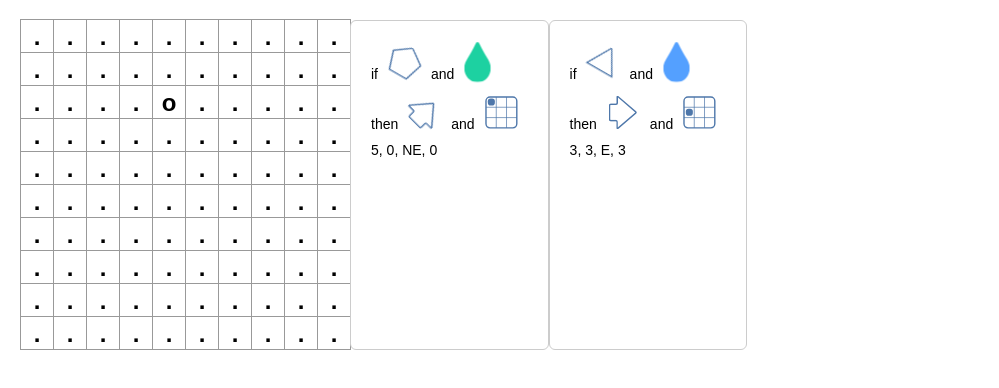
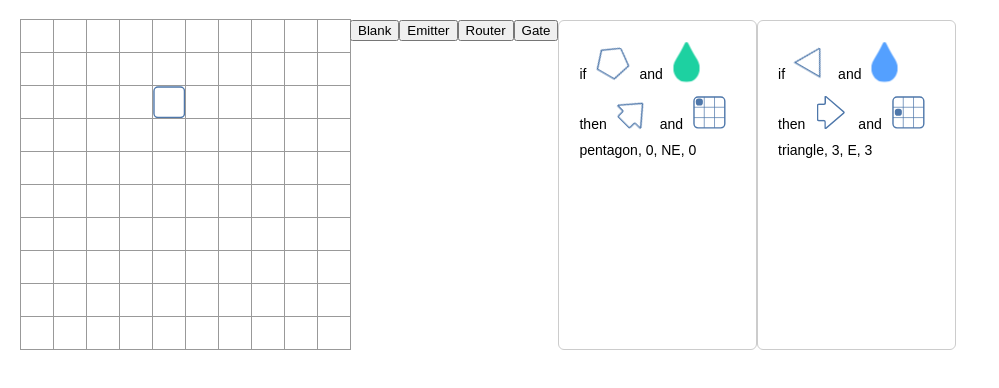
Before and after one commit to mikegreer/little-logic-react, a React (Create React App) app: page / in a window 1280 px wide. Shown: the top 388 px of the page, without its empty margins (0-999 px from the left). Built offline with nearby package versions, Linux system fonts and the light colour scheme.

Commit message:
toolbox ot select cell type to paint

```diff
--- a/src/index.js
+++ b/src/index.js
@@ -12,6 +12,7 @@ class RuleEditor extends React.Component {
         super(props);
         this.state = {
             points: this.props.points || 3,
+            pointsLabel: this.shapeToString(parseInt(this.props.points)),
             color: this.props.color || 0,
             direction: this.props.direction || 90,
             directionLabel: this.angleToCompass(this.props.direction),
@@ -19,6 +20,22 @@ class RuleEditor extends React.Component {
             audioSample: this.props.audioSample || 0,
             colorList: ['#1dd1a1','#ee5253', '#feca57', '#54a0ff'],
         };
+    }
+
+    shapeToString = (points) => {
+        let shapeLabel;
+        if(points === 3){
+            shapeLabel = "triangle";
+        }else if(points === 4){
+            shapeLabel = "square";
+        }else if(points === 5){
+            shapeLabel = "pentagon";
+        }else if(points === 6){
+            shapeLabel = "hexagon";
+        }else if(points === 7){
+            shapeLabel = "heptagon";
+        }
+        return shapeLabel;
     }
 
     angleToCompass = (angle) => {
@@ -87,7 +104,7 @@ class RuleEditor extends React.Component {
                     onClick = {() => this.samplePickerClick()}
                 ></SamplePicker>
                 <RuleOutput
-                    points={this.state.points}
+                    points={this.state.pointsLabel}
                     color={this.state.color}
                     direction={this.state.directionLabel}
                     audioSample={this.state.audioSample}
@@ -158,7 +175,6 @@ class SamplePicker extends React.Component {
 
     render() {
         let positions = this.samplePosition(this.props.audioSample);
-        console.log(positions);
         return (
             <svg className="drum" onClick={() => this.props.onClick()} version="1.1" id="Layer_1" xmlns="http://www.w3.org/2000/svg" x="0px" y="0px" viewBox="0 0 46.9 46.9">
                 <g>
@@ -211,8 +227,16 @@ class PolyPicker extends React.Component {
 class Square extends React.Component {
     render() {
         return (
-        <button className="square" onClick={(x, y) => this.props.onClick(this.props.col, this.props.row)}>
-            .
+        <button
+            className="square"
+            onClick={(x, y) => this.props.onClick(this.props.col, this.props.row)}
+        >
+            {
+              this.props.cellType === 1 ? <Emitter></Emitter> : null
+            }
+            {
+              this.props.cellType === 2 ? <Router></Router> : null
+            }
         </button>
         );
     }
@@ -221,9 +245,25 @@ class Square extends React.Component {
 class Emitter extends React.Component {
     render() {
         return (
-        <button className="square">
-            o
-        </button>
+            <svg version="1.1" id="Layer_1" xmlns="http://www.w3.org/2000/svg" x="0px" y="0px" viewBox="0 0 46 46">
+                <g>
+                    <path className="st0" d="M45.2,39.6c0,3.1-2.6,5.7-5.7,5.7H7.1c-3.1,0-5.7-2.6-5.7-5.7V7.1c0-3.1,2.6-5.7,5.7-5.7h32.4
+                        c3.1,0,5.7,2.6,5.7,5.7V39.6z"/>
+                </g>
+            </svg>
+        );
+    }
+}
+
+class Router extends React.Component {
+    render() {
+        return (
+            <svg version="1.1" id="Layer_1" xmlns="http://www.w3.org/2000/svg" x="10px" y="10px" viewBox="-10 -10 66 66">
+                <g>
+                    <path className="st0" d="M45.2,39.6c0,3.1-2.6,5.7-5.7,5.7H7.1c-3.1,0-5.7-2.6-5.7-5.7V7.1c0-3.1,2.6-5.7,5.7-5.7h32.4
+                        c3.1,0,5.7,2.6,5.7,5.7V39.6z"/>
+                </g>
+            </svg>
         );
     }
 }
@@ -233,12 +273,18 @@ class LogicRow extends React.Component {
         const cells = [];
         this.props.data.forEach((cell, index) => {
             //empty cell
-            if(cell === 0){
-                cells.push(<Square key={index} row={index} col={this.props.rowIndex} type={cell} onClick={(x, y) => this.props.onClick(x, y)}></Square>);
-            }
-            if(cell === 1){
-                cells.push(<Emitter key={index} type={cell}></Emitter>);
-            }
+            // if(cell === 0){
+            cells.push(<Square
+                key={index}
+                row={index}
+                col={this.props.rowIndex}
+                cellType={cell}
+                onClick={(x, y) => this.props.onClick(x, y)}
+            ></Square>);
+            // }
+            // if(cell === 1){
+                // cells.push(<Emitter key={index} type={cell}></Emitter>);
+            // }
         });
         return(
             <div>{cells}</div>
@@ -257,72 +303,70 @@ class LogicGrid extends React.Component {
         );
     }
 }
-//   class Board extends React.Component {
-//     constructor(props) {
-//         super(props);
-//         this.state = {
-//           squares: [
-//             2,2,2,
-//             1,1,1,
-//             2,2,2
-//           ],
-//         };
-//     }
 
-//     renderSquare(i) {
-//       return (
-//         <Square
-//             value={this.state.squares[i]}
-//         />
-//       )
-//     }
+class PaintBoxButton extends React.Component {
+    render () {
+        return (
+            <button onClick={() => this.props.onClick()}>
+                {this.props.label}
+            </button>
+        );
+    }
+}
+class PaintBox extends React.Component {
+    render() {
+        const buttons = [];
+        this.props.cellTypes.forEach((type, index) => {
+            buttons.push(
+                <PaintBoxButton
+                    key = {type.label}
+                    label={type.label}
+                    onClick={()=>this.props.onClick(type.id)}
+                ></PaintBoxButton>
+            );
+        });
+        return(
+            <div>{buttons}</div>
+        );
+    }
+}
 
-//     render() {
-//       return (
-//         <div>
-//           <div className="board-row">
-//             {this.renderSquare(0)}
-//             {this.renderSquare(1)}
-//             {this.renderSquare(2)}
-//           </div>
-//           <div className="board-row">
-//             {this.renderSquare(3)}
-//             {this.renderSquare(4)}
-//             {this.renderSquare(5)}
-//           </div>
-//           <div className="board-row">
-//             {this.renderSquare(6)}
-//             {this.renderSquare(7)}
-//             {this.renderSquare(8)}
-//           </div>
-
-//         </div>
-//       );
-//     }
-//   }
-
-  class Game extends React.Component {
+class Game extends React.Component {
     constructor(props) {
         super(props);
         this.state = {
             level: this.props.level,
+            currentlyAdding: 0,
+            cellTypes: [
+                {id: 0, label: "Blank"},
+                {id: 1, label: "Emitter"},
+                {id: 2, label: "Router"},
+                {id: 3, label: "Gate"},
+            ]
         };
     }
 
     cellClick = (x, y) => {
-        console.log(x, y, this.state.level[x]);
-        let level = this.state.level.slice();
-        level[x][y] = level[x][y] + 1;
+        const level = this.state.level.slice();
+        level[x][y] = this.state.currentlyAdding;
         this.setState({level: level});
+    }
+
+    setType = (type) => {
+        this.setState({currentlyAdding: type});
     }
 
     render() {
       return (
         <div className="game">
             <LogicGrid
-                level={this.props.level}
+                level = {this.props.level}
                 onClick = {(x, y) => this.cellClick(x, y)}
             ></LogicGrid>
+            <PaintBox
+                cellTypes = {this.state.cellTypes}
+                onClick = {(type) => this.setType(type)}
+            ></PaintBox>
             <RuleEditor
                 points="5"
                 color="0"
@@ -338,9 +382,24 @@ class LogicGrid extends React.Component {
         </div>
       );
     }
-  }
+}
 
-  const gameLevel = [
+//data model
+/*
+settings
+  cellsWide
+  cellsHigh
+emitters
+  [x, y, releaseFrequency, releaseRules]
+routers
+  [x, y, rules[]]
+goals
+  [x, y, rules[]]
+particles
+  [x, y, dx, dy, color, shape]
+*/
+
+const gameLevel = [
     [0,0,0,0,0,0,0,0,0,0],
     [0,0,0,0,0,0,0,0,0,0],
     [0,0,0,0,1,0,0,0,0,0],
@@ -351,10 +410,10 @@ class LogicGrid extends React.Component {
     [0,0,0,0,0,0,0,0,0,0],
     [0,0,0,0,0,0,0,0,0,0],
     [0,0,0,0,0,0,0,0,0,0],
-  ]
+];
   // ========================================
 
-  ReactDOM.render(
+ReactDOM.render(
     <Game level={gameLevel}/>,
     document.getElementById('root')
-  );
+);
```
